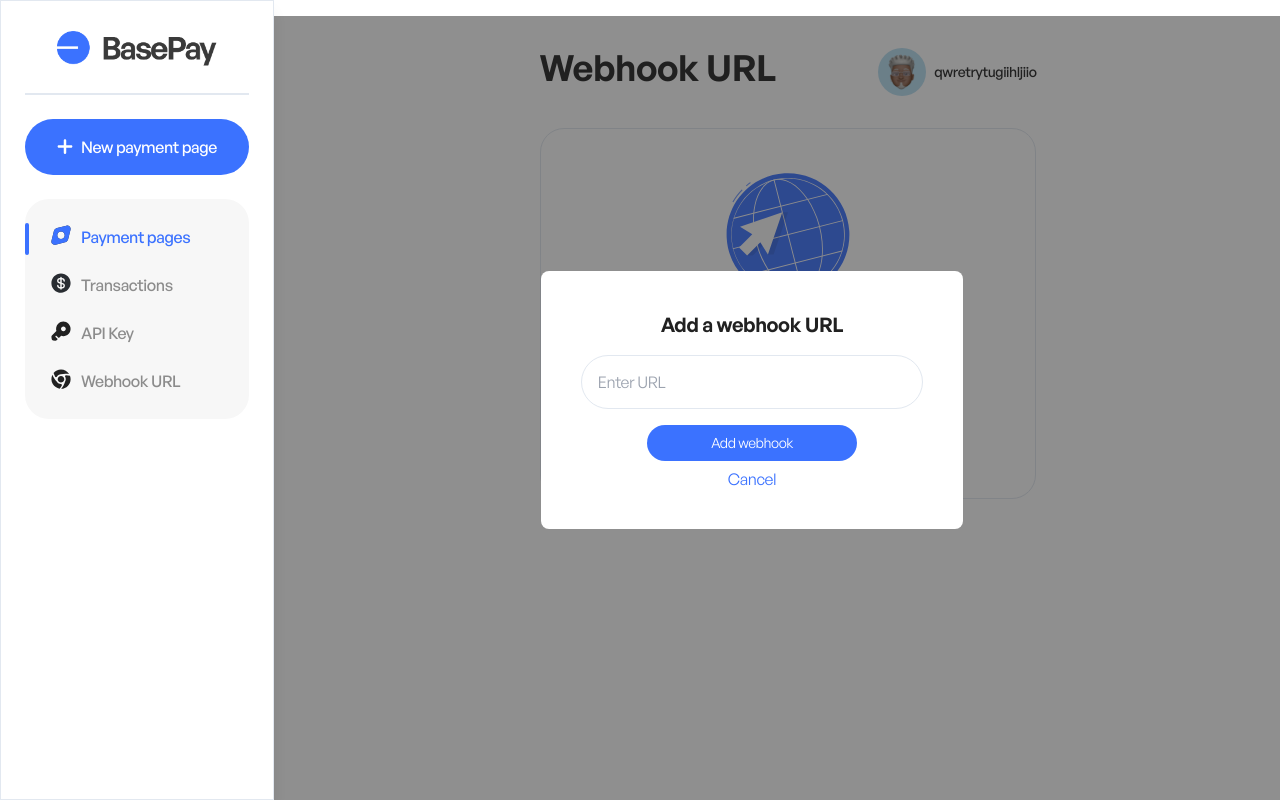
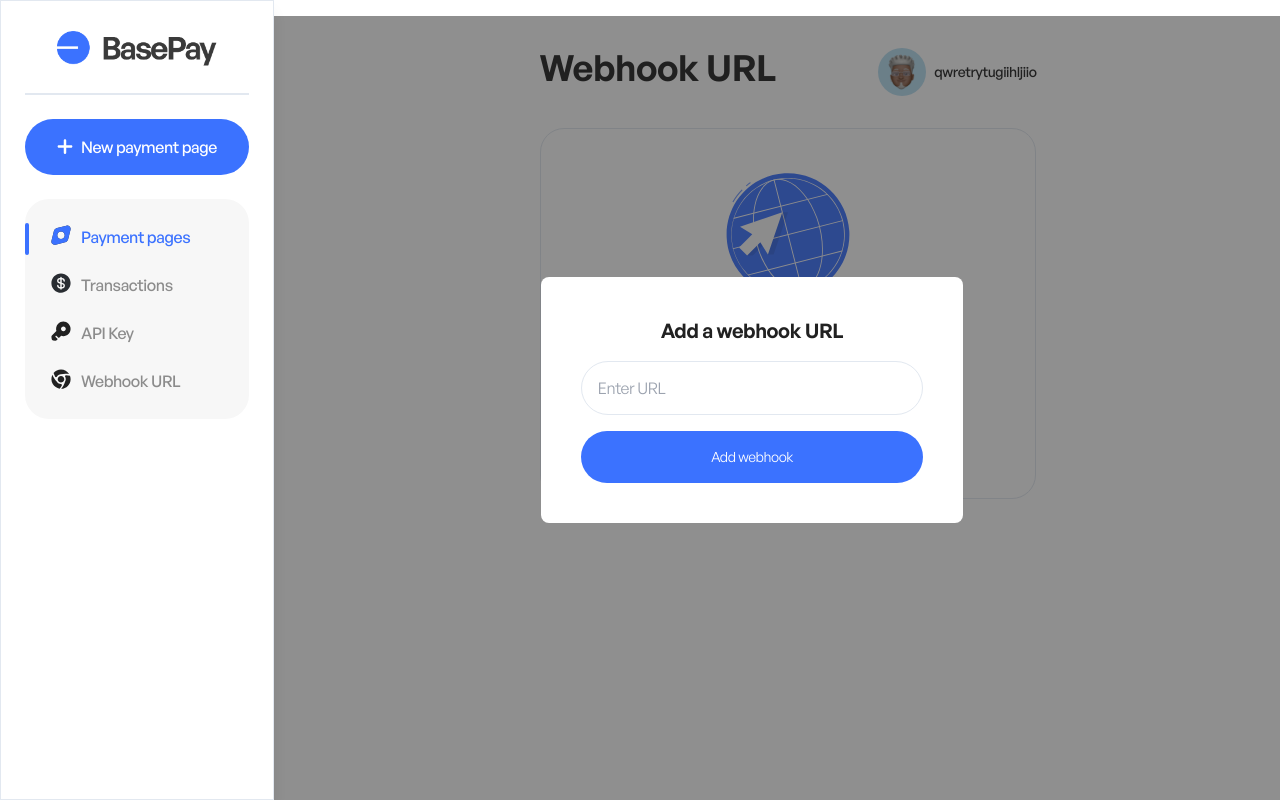
Before and after one commit to okoye-dev/basepay, a Next.js app: page /webhook-url in a window 1280 px wide. Both pictures are taken after a click on the button "+ Add a webhook URL". Built offline with nearby package versions, Linux system fonts and the light colour scheme.

Commit message:
working on modal now

```diff
--- a/components/WebHook.tsx
+++ b/components/WebHook.tsx
@@ -115,16 +115,11 @@ const WebHook = () => {
         />
         <button
           onClick={handleSubmit}
-          className="px-16 py-2 bg-blue text-white rounded-full text-sm "
+          className="w-full py-4 bg-blue text-white rounded-full text-sm "
         >
           Add webhook
         </button>
-        <button
-          onClick={closeModal}
-          className="mt-2 text-blue"
-        >
-          Cancel
-        </button>
+
       </Modal>
     </div>
   );
```
